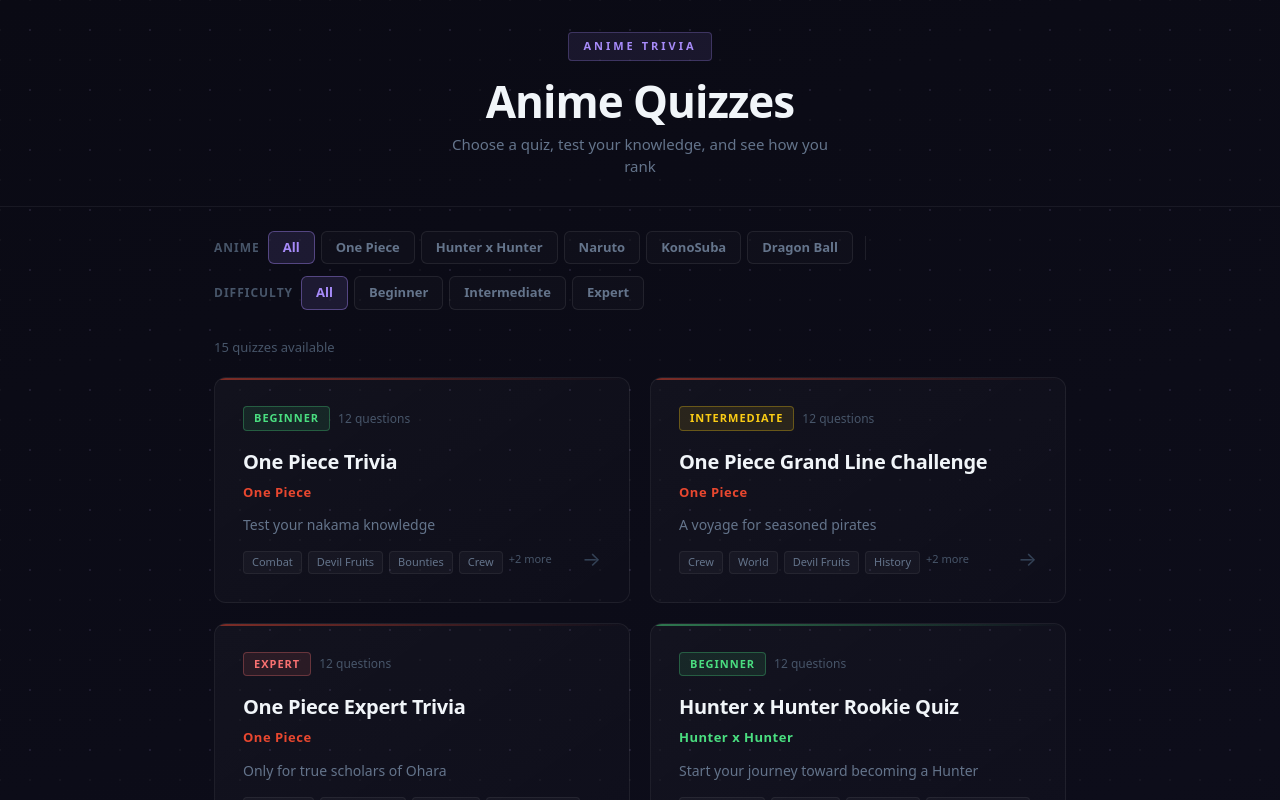
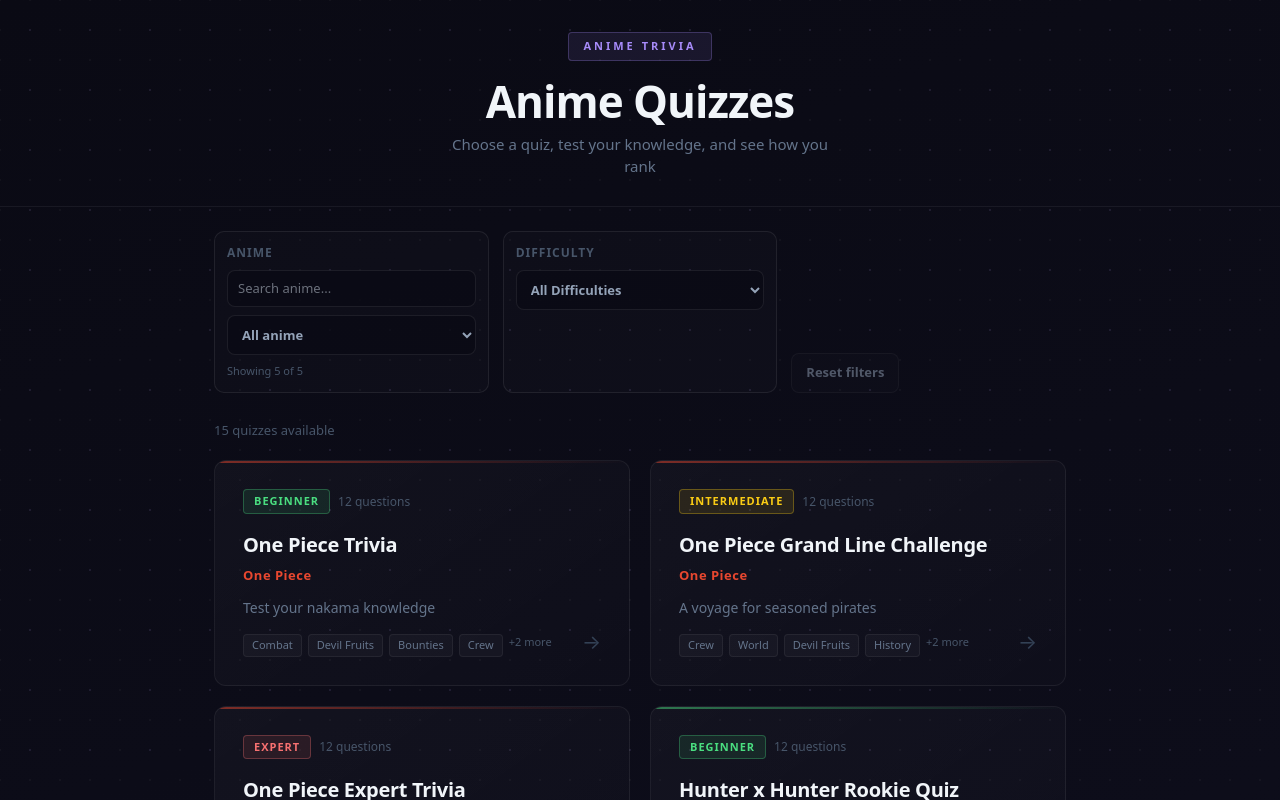
Before and after one commit to neill-k/anime-quizzes, a Next.js app: page / in a window 1280 px wide. Shown: the top 800 px of the page. Built offline with nearby package versions, Linux system fonts and the light colour scheme.

Commit message:
Improve quiz filtering UI for large option sets

```diff
--- a/app/page.tsx
+++ b/app/page.tsx
@@ -22,6 +22,7 @@
 
   const [selectedAnime, setSelectedAnime] = useState<string | null>(null);
   const [selectedDifficulty, setSelectedDifficulty] = useState<string | null>(null);
+  const [animeQuery, setAnimeQuery] = useState("");
 
   const filteredQuizzes = useMemo(() => {
     return quizzes.filter((q) => {
@@ -30,6 +31,12 @@
       return true;
     });
   }, [selectedAnime, selectedDifficulty]);
+
+  const filteredAnimeList = useMemo(() => {
+    const query = animeQuery.trim().toLowerCase();
+    if (!query) return animeList;
+    return animeList.filter((anime) => anime.toLowerCase().includes(query));
+  }, [animeList, animeQuery]);
 
   return (
     <div
@@ -108,105 +115,126 @@
         >
           <div
             style={{
-              display: "flex",
-              flexWrap: "wrap",
-              gap: "12px",
-              alignItems: "center",
+              display: "grid",
+              gridTemplateColumns: "repeat(auto-fit, minmax(250px, 1fr))",
+              gap: "14px",
             }}
           >
             {/* Anime filter */}
-            <div style={{ display: "flex", alignItems: "center", gap: "8px" }}>
-              <span style={{ color: "#475569", fontSize: "12px", fontWeight: 600, letterSpacing: "1px", textTransform: "uppercase" }}>
+            <div
+              style={{
+                border: "1px solid rgba(255,255,255,0.08)",
+                borderRadius: "10px",
+                padding: "12px",
+                background: "rgba(255,255,255,0.015)",
+              }}
+            >
+              <div style={{ color: "#475569", fontSize: "12px", fontWeight: 600, letterSpacing: "1px", textTransform: "uppercase", marginBottom: "8px" }}>
                 Anime
-              </span>
-              <div style={{ display: "flex", gap: "6px" }}>
-                <button
-                  onClick={() => setSelectedAnime(null)}
+              </div>
+              <input
+                type="text"
+                value={animeQuery}
+                onChange={(e) => setAnimeQuery(e.target.value)}
+                placeholder="Search anime..."
                 style={{
-                    padding: "6px 14px",
+                  width: "100%",
+                  marginBottom: "8px",
+                  padding: "8px 10px",
+                  borderRadius: "8px",
+                  border: "1px solid rgba(255,255,255,0.08)",
+                  background: "rgba(10,10,20,0.8)",
+                  color: "#cbd5e1",
+                  fontSize: "13px",
+                }}
+              />
+              <select
+                value={selectedAnime ?? ""}
+                onChange={(e) => setSelectedAnime(e.target.value || null)}
+                style={{
+                  width: "100%",
+                  padding: "9px 10px",
                   fontSize: "13px",
                   fontWeight: 600,
-                    borderRadius: "6px",
-                    border: `1px solid ${!selectedAnime ? "rgba(167,139,250,0.4)" : "rgba(255,255,255,0.08)"}`,
-                    background: !selectedAnime ? "rgba(167,139,250,0.12)" : "rgba(255,255,255,0.02)",
-                    color: !selectedAnime ? "#a78bfa" : "#64748b",
+                  borderRadius: "8px",
+                  border: "1px solid rgba(255,255,255,0.08)",
+                  background: "rgba(10,10,20,0.8)",
+                  color: selectedAnime ? (animeAccents[selectedAnime] || "#cbd5e1") : "#94a3b8",
                   cursor: "pointer",
-                    transition: "all 0.2s",
                 }}
               >
-                  All
-                </button>
-                {animeList.map((anime) => (
-                  <button
-                    key={anime}
-                    onClick={() => setSelectedAnime(selectedAnime === anime ? null : anime)}
-                    style={{
-                      padding: "6px 14px",
-                      fontSize: "13px",
-                      fontWeight: 600,
-                      borderRadius: "6px",
-                      border: `1px solid ${selectedAnime === anime ? `${animeAccents[anime] || "#a78bfa"}66` : "rgba(255,255,255,0.08)"}`,
-                      background: selectedAnime === anime ? `${animeAccents[anime] || "#a78bfa"}1a` : "rgba(255,255,255,0.02)",
-                      color: selectedAnime === anime ? (animeAccents[anime] || "#a78bfa") : "#64748b",
-                      cursor: "pointer",
-                      transition: "all 0.2s",
-                    }}
-                  >
+                <option value="">All anime</option>
+                {filteredAnimeList.map((anime) => (
+                  <option key={anime} value={anime}>
                     {anime}
-                  </button>
+                  </option>
                 ))}
+              </select>
+              <div style={{ marginTop: "8px", color: "#475569", fontSize: "11px" }}>
+                Showing {filteredAnimeList.length} of {animeList.length}
               </div>
             </div>
 
-            {/* Divider */}
-            <div style={{ width: "1px", height: "24px", background: "rgba(255,255,255,0.08)" }} />
-
             {/* Difficulty filter */}
-            <div style={{ display: "flex", alignItems: "center", gap: "8px" }}>
-              <span style={{ color: "#475569", fontSize: "12px", fontWeight: 600, letterSpacing: "1px", textTransform: "uppercase" }}>
+            <div
+              style={{
+                border: "1px solid rgba(255,255,255,0.08)",
+                borderRadius: "10px",
+                padding: "12px",
+                background: "rgba(255,255,255,0.015)",
+              }}
+            >
+              <div style={{ color: "#475569", fontSize: "12px", fontWeight: 600, letterSpacing: "1px", textTransform: "uppercase", marginBottom: "8px" }}>
                 Difficulty
-              </span>
-              <div style={{ display: "flex", gap: "6px" }}>
-                <button
-                  onClick={() => setSelectedDifficulty(null)}
+              </div>
+              <select
+                value={selectedDifficulty ?? ""}
+                onChange={(e) => setSelectedDifficulty(e.target.value || null)}
                 style={{
-                    padding: "6px 14px",
+                  width: "100%",
+                  padding: "9px 10px",
                   fontSize: "13px",
                   fontWeight: 600,
-                    borderRadius: "6px",
-                    border: `1px solid ${!selectedDifficulty ? "rgba(167,139,250,0.4)" : "rgba(255,255,255,0.08)"}`,
-                    background: !selectedDifficulty ? "rgba(167,139,250,0.12)" : "rgba(255,255,255,0.02)",
-                    color: !selectedDifficulty ? "#a78bfa" : "#64748b",
+                  borderRadius: "8px",
+                  border: "1px solid rgba(255,255,255,0.08)",
+                  background: "rgba(10,10,20,0.8)",
+                  color: selectedDifficulty ? (difficultyColors[selectedDifficulty]?.text || "#cbd5e1") : "#94a3b8",
+                  textTransform: "capitalize",
                   cursor: "pointer",
-                    transition: "all 0.2s",
                 }}
               >
-                  All
-                </button>
-                {difficultyList.map((diff) => {
-                  const dc = difficultyColors[diff] || difficultyColors.beginner;
-                  return (
+                <option value="">All difficulties</option>
+                {difficultyList.map((diff) => (
+                  <option key={diff} value={diff}>
+                    {diff}
+                  </option>
+                ))}
+              </select>
+            </div>
+
+            {/* Reset */}
+            <div style={{ display: "flex", alignItems: "flex-end" }}>
               <button
-                      key={diff}
-                      onClick={() => setSelectedDifficulty(selectedDifficulty === diff ? null : diff)}
+                onClick={() => {
+                  setSelectedAnime(null);
+                  setSelectedDifficulty(null);
+                  setAnimeQuery("");
+                }}
+                disabled={!selectedAnime && !selectedDifficulty && !animeQuery}
                 style={{
-                        padding: "6px 14px",
+                  padding: "9px 14px",
                   fontSize: "13px",
                   fontWeight: 600,
-                        borderRadius: "6px",
-                        border: `1px solid ${selectedDifficulty === diff ? dc.border : "rgba(255,255,255,0.08)"}`,
-                        background: selectedDifficulty === diff ? dc.bg : "rgba(255,255,255,0.02)",
-                        color: selectedDifficulty === diff ? dc.text : "#64748b",
+                  borderRadius: "8px",
+                  border: "1px solid rgba(255,255,255,0.08)",
+                  background: "rgba(255,255,255,0.02)",
+                  color: "#94a3b8",
                   cursor: "pointer",
-                        transition: "all 0.2s",
-                        textTransform: "capitalize",
+                  opacity: !selectedAnime && !selectedDifficulty && !animeQuery ? 0.5 : 1,
                 }}
               >
-                      {diff}
+                Reset filters
               </button>
-                  );
-                })}
-              </div>
             </div>
           </div>
         </div>
```
Lines whose indentation alone changed are shown as unchanged.
